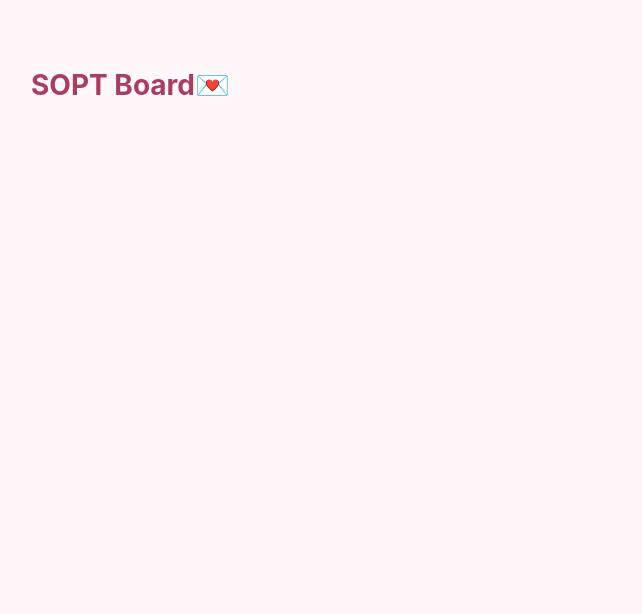
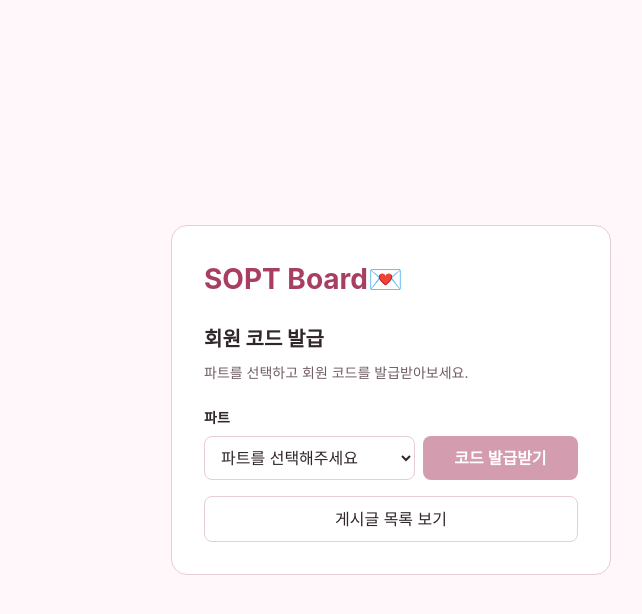
Before and after one commit to 39-play-sopt-web/HwangYuRim, a React (Vite) app in the folder Week4/Homework/sopt-board/: page / in a window 1280 px wide. Shown: the top 614 px of the page, without its empty margins (249-891 px from the left). Built offline with nearby package versions, Linux system fonts and the light colour scheme.

Commit message:
feat: 회원 코드 발급 구현

```diff
--- a/Week4/Homework/sopt-board/src/App.tsx
+++ b/Week4/Homework/sopt-board/src/App.tsx
@@ -1,10 +1,20 @@
 import styled from "styled-components";
+import { Route, Routes } from 'react-router';
+import IssueCodePage from './pages/IssueCodePage';
 
 export default function App() {
   return (
-    <Container>
-      <h1>SOPT Board💌</h1>
-    </Container>
+    <Routes>
+      <Route path="/" element={<IssueCodePage />} />
+      <Route
+        path="/posts"
+        element={
+          <Container>
+            <h1>SOPT Board💌</h1>
+          </Container>
+        }
+      />
+    </Routes>
   );
 }
 
--- /dev/null
+++ b/Week4/Homework/sopt-board/src/api/client.ts
@@ -0,0 +1,6 @@
+import axios from 'axios';
+
+export const client = axios.create({
+  baseURL: 'https://playsopt.o-r.kr/api/v1',
+  timeout: 10000,
+});
--- /dev/null
+++ b/Week4/Homework/sopt-board/src/api/members.ts
@@ -0,0 +1,25 @@
+import { client } from './client';
+
+export type Part = 'WEB' | 'iOS' | 'ANDROID';
+
+interface AuthorizationCodeResponse {
+  isSuccess: boolean;
+  code: string;
+  message: string;
+  data: {
+    authorizationCode: string;
+  } | null;
+}
+
+export async function issueAuthorizationCode(part: Part): Promise<string> {
+  const { data } = await client.post<AuthorizationCodeResponse>(
+    '/members/authorization-code',
+    { part },
+  );
+
+  if (!data.isSuccess || !data.data?.authorizationCode) {
+    throw new Error('회원 코드를 발급하지 못했어요. 다시 시도해주세요.');
+  }
+
+  return data.data.authorizationCode;
+}
--- /dev/null
+++ b/Week4/Homework/sopt-board/src/pages/IssueCodePage.tsx
@@ -0,0 +1,183 @@
+import { useState } from 'react';
+import type { FormEvent } from 'react';
+import { useMutation } from '@tanstack/react-query';
+import { isAxiosError } from 'axios';
+import { Link, useNavigate } from 'react-router';
+import styled from 'styled-components';
+import { issueAuthorizationCode } from '../api/members';
+import type { Part } from '../api/members';
+
+const PARTS: Part[] = ['WEB', 'iOS', 'ANDROID'];
+
+export default function IssueCodePage() {
+  const [selectedPart, setSelectedPart] = useState<Part | ''>('');
+  const navigate = useNavigate();
+  const issueCode = useMutation({
+    mutationFn: async (part: Part) => {
+      const authorizationCode = await issueAuthorizationCode(part);
+
+      try {
+        localStorage.setItem(
+          'sopt-board-auth',
+          JSON.stringify({ authorizationCode, part }),
+        );
+      } catch {
+        throw new Error('회원 코드를 저장하지 못했어요. 브라우저의 저장소 설정을 확인해주세요.');
+      }
+    },
+  });
+
+  function handleSubmit(event: FormEvent<HTMLFormElement>) {
+    event.preventDefault();
+
+    if (!selectedPart || issueCode.isPending) return;
+
+    issueCode.mutate(selectedPart, {
+      onSuccess: () => navigate('/posts'),
+    });
+  }
+
+  return (
+    <Container>
+      <Card>
+        <Title>SOPT Board💌</Title>
+        <Subtitle>회원 코드 발급</Subtitle>
+        <Description>파트를 선택하고 회원 코드를 발급받아보세요.</Description>
+        <Form onSubmit={handleSubmit} aria-busy={issueCode.isPending}>
+          <label htmlFor="part">파트</label>
+          <Fields>
+            <PartSelect
+              id="part"
+              name="part"
+              value={selectedPart}
+              disabled={issueCode.isPending}
+              onChange={(event) => {
+                setSelectedPart(PARTS.find((part) => part === event.target.value) ?? '');
+                issueCode.reset();
+              }}
+            >
+              <option value="">파트를 선택해주세요</option>
+              {PARTS.map((part) => (
+                <option key={part} value={part}>{part}</option>
+              ))}
+            </PartSelect>
+            <IssueButton
+              type="submit"
+              disabled={!selectedPart || issueCode.isPending}
+            >
+              {issueCode.isPending ? '발급 중…' : '코드 발급받기'}
+            </IssueButton>
+          </Fields>
+          {issueCode.isError && (
+            <ErrorMessage role="alert">
+              {isAxiosError(issueCode.error)
+                ? '회원 코드를 발급하지 못했어요. 연결 상태를 확인하고 다시 시도해주세요.'
+                : issueCode.error.message}
+            </ErrorMessage>
+          )}
+        </Form>
+        <ListLink to="/posts">게시글 목록 보기</ListLink>
+      </Card>
+    </Container>
+  );
+}
+
+const Container = styled.main`
+  min-height: 100vh;
+  display: grid;
+  place-items: center;
+  padding: 24px;
+`;
+
+const Card = styled.section`
+  width: 100%;
+  max-width: 440px;
+  padding: 32px;
+  background: ${({ theme }) => theme.colors.surface};
+  border: 1px solid ${({ theme }) => theme.colors.border};
+  border-radius: 16px;
+
+  @media (max-width: 480px) {
+    padding: 24px;
+  }
+`;
+
+const Title = styled.h1`
+  margin: 0 0 24px;
+  color: ${({ theme }) => theme.colors.primary};
+  font-size: 28px;
+`;
+
+const Subtitle = styled.h2`
+  margin: 0 0 8px;
+  font-size: 20px;
+`;
+
+const Description = styled.p`
+  margin: 0 0 24px;
+  color: ${({ theme }) => theme.colors.textMuted};
+  font-size: 14px;
+`;
+
+const Form = styled.form`
+  label {
+    display: block;
+    margin-bottom: 8px;
+    font-size: 14px;
+    font-weight: 600;
+  }
+`;
+
+const Fields = styled.div`
+  display: flex;
+  flex-wrap: wrap;
+  gap: 8px;
+`;
+
+const PartSelect = styled.select`
+  flex: 1 1 180px;
+  min-width: 0;
+  padding: 10px 12px;
+  border: 1px solid ${({ theme }) => theme.colors.border};
+  border-radius: 8px;
+  background: ${({ theme }) => theme.colors.surface};
+  color: ${({ theme }) => theme.colors.text};
+`;
+
+const IssueButton = styled.button`
+  flex: 1 1 auto;
+  padding: 10px 16px;
+  border: 0;
+  border-radius: 8px;
+  background: ${({ theme }) => theme.colors.primary};
+  color: ${({ theme }) => theme.colors.surface};
+  font-weight: 600;
+  cursor: pointer;
+  transition: background-color 150ms ease;
+
+  &:hover:not(:disabled) {
+    background: ${({ theme }) => theme.colors.primaryHover};
+  }
+
+  &:disabled {
+    opacity: 0.5;
+    cursor: not-allowed;
+  }
+`;
+
+const ErrorMessage = styled.p`
+  margin: 12px 0 0;
+  color: ${({ theme }) => theme.colors.primary};
+  font-size: 14px;
+`;
+
+const ListLink = styled(Link)`
+  display: block;
+  margin-top: 16px;
+  padding: 10px 16px;
+  border: 1px solid ${({ theme }) => theme.colors.border};
+  border-radius: 8px;
+  color: ${({ theme }) => theme.colors.text};
+  text-align: center;
+  text-decoration: none;
+`;
--- a/Week4/Homework/sopt-board/src/styles/theme.ts
+++ b/Week4/Homework/sopt-board/src/styles/theme.ts
@@ -3,5 +3,9 @@ export const theme = {
     background: '#fff7f9',
     text: '#30262b',
     primary: '#a83e62',
+    primaryHover: '#8f3051',
+    surface: '#ffffff',
+    border: '#e7cdd6',
+    textMuted: '#705d65',
   },
 };
```
